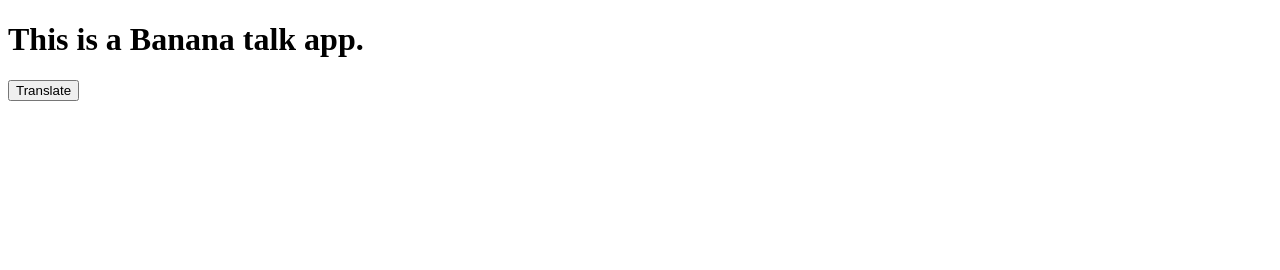
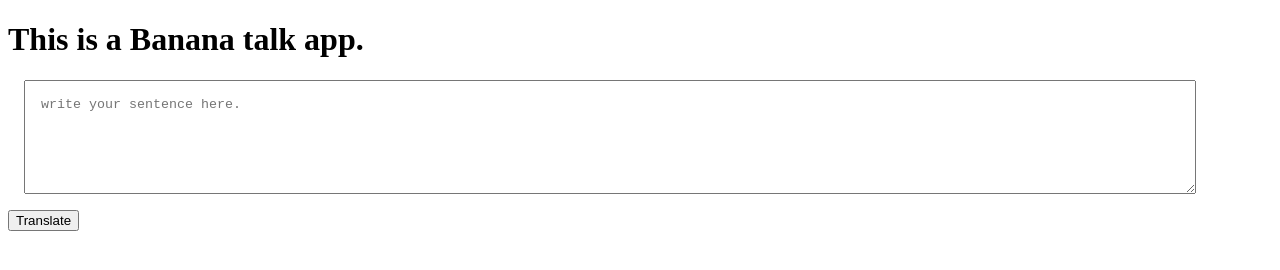
Before and after one commit to deepanshimarsha/VanillaJS, a plain HTML site: page index.html in a window 1280 px wide. Drawn offline with Linux system fonts and the light colour scheme.

Commit message:
take input

```diff
--- a/app.js
+++ b/app.js
@@ -1,8 +1,11 @@
 var btnTranslate = document.querySelector("#btn-translate");
 console.log(btnTranslate)
+var txtInput = document.querySelector("#txt-input");
+
 
 function clickEventHandler(){
     console.log("clicked!!")
+    console.log(txtInput.value)
 }
 
 btnTranslate.addEventListener("click", clickEventHandler )
--- a/index.html
+++ b/index.html
@@ -5,10 +5,12 @@
     <meta http-equiv="X-UA-Compatible" content="IE=edge">
     <meta name="viewport" content="width=device-width, initial-scale=1.0">
     <title>Banana Speak</title>
+    <link href="style.css" rel="stylesheet"/>
 
 </head>
 <body>
     <h1>This is a Banana talk app.</h1>
+    <textarea id ="txt-input" placeholder="write your sentence here."></textarea>
     <button id="btn-translate">Translate</button>
     <script src="app.js" type="text/javascript"></script>
 </body>
--- /dev/null
+++ b/style.css
@@ -0,0 +1,7 @@
+#txt-input {
+    display: block;
+    width: 90%;
+    height: 10vh;
+    margin: 1rem;
+    padding: 1rem ;
+}
```
